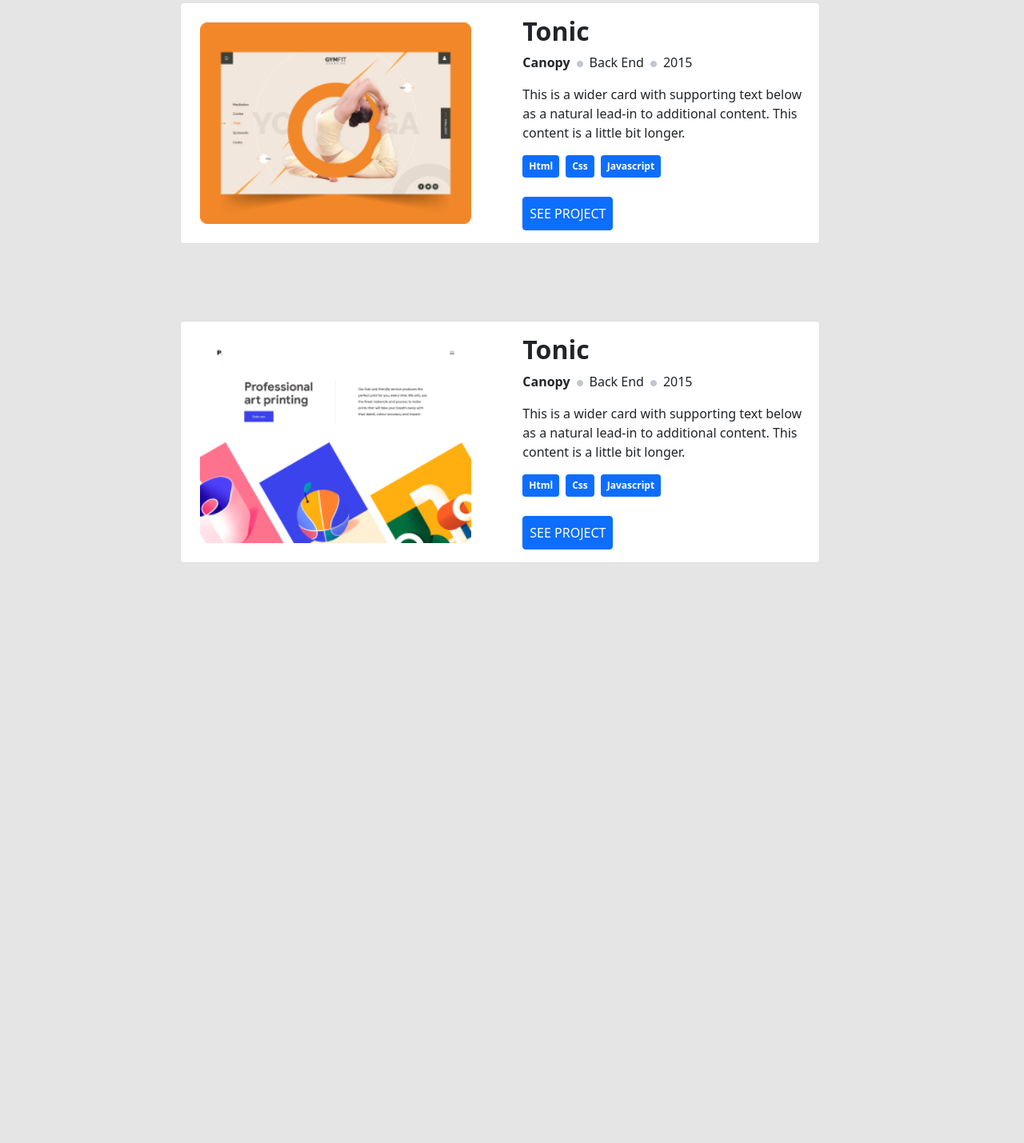
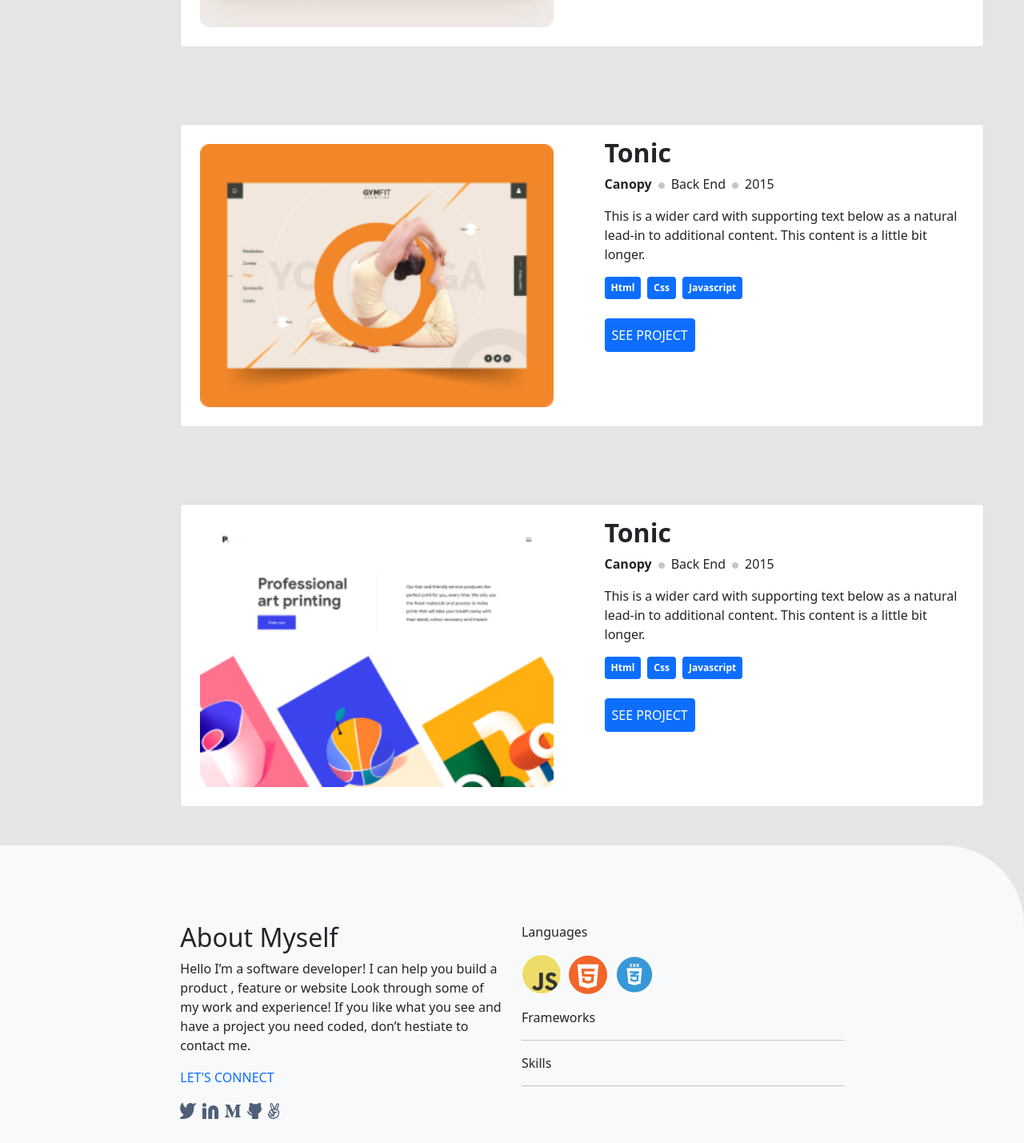
Before and after one commit to Juank628/portfolio_bootstrap, a plain HTML site: page index.html in a window 1280 px wide. Shown: the part 1371-2800 px from the top of the page at 80% size. Before the commit the page ends 2091 px from the top, so only its background shows below. Drawn offline with nearby package versions, Linux system fonts and the light colour scheme.

Commit message:
about section finished

```diff
--- a/index.html
+++ b/index.html
@@ -10,7 +10,7 @@
       integrity="sha384-EVSTQN3/azprG1Anm3QDgpJLIm9Nao0Yz1ztcQTwFspd3yD65VohhpuuCOmLASjC"
       crossorigin="anonymous"
     />
-    <link rel="stylesheet" href="styles.css">
+    <link rel="stylesheet" href="styles.css" />
     <title>Document</title>
   </head>
   <body>
@@ -47,7 +47,9 @@
     </header>
     <main>
       <section class="container-fluid pt-5 bg-light">
-        <h1 class="col-4 mt-5 pt-5 fw-bold offset-md-2">I'm Alexandra Glad to see you</h1>
+        <h1 class="col-4 mt-5 pt-5 fw-bold offset-md-2">
+          I'm Alexandra Glad to see you
+        </h1>
         <p class="col-8 offset-md-2">
           I’m a software developer! I can help you build a product , feature or
           website Look through some of my work and experience! If you like what
@@ -76,24 +78,42 @@
 
       <!-- Card One-->
       <section class="container offset-md-2 mt-5 pt-5">
-        <div class="card mb-3 rounded-3" style="max-width: 800px">
+        <div class="card mb-3 rounded-3" style="max-width: 90%">
           <div class="row">
             <div class="col-md-6">
-              <img src="./img/mobile_Snapshoot_1.png" class="rounded-start p-4 w-100" alt="...">
+              <img
+                src="./img/mobile_Snapshoot_1.png"
+                class="rounded-start p-4 w-100"
+                alt="..."
+              />
             </div>
             <div class="col-md-6">
               <div class="card-body">
                 <h5 class="card-title fw-bolder fs-2">Tonic</h5>
                 <ul class="d-flex list-unstyled">
                   <li class="fw-bold me-2">Canopy</li>
-                  <li class="me-2"><img class="me-2" src="./img/Counter.png" alt="">Back End</li>
-                  <li class="me-2"><img class="me-2" src="./img/Counter.png" alt="">2015</li>
+                  <li class="me-2">
+                    <img class="me-2" src="./img/Counter.png" alt="" />Back End
+                  </li>
+                  <li class="me-2">
+                    <img class="me-2" src="./img/Counter.png" alt="" />2015
+                  </li>
                 </ul>
-                <p class="card-text">This is a wider card with supporting text below as a natural lead-in to additional content. This content is a little bit longer.</p>
+                <p class="card-text">
+                  This is a wider card with supporting text below as a natural
+                  lead-in to additional content. This content is a little bit
+                  longer.
+                </p>
                 <ul class="d-flex list-unstyled">
-                  <li class="me-2"><h3 class="badge bg-primary p-2">Html</h3></li>
-                  <li class="me-2"><h3 class="badge bg-primary p-2">Css</h3></li>
-                  <li class="me-2"><h3 class="badge bg-primary p-2">Javascript</h3></li>
+                  <li class="me-2">
+                    <h3 class="badge bg-primary p-2">Html</h3>
+                  </li>
+                  <li class="me-2">
+                    <h3 class="badge bg-primary p-2">Css</h3>
+                  </li>
+                  <li class="me-2">
+                    <h3 class="badge bg-primary p-2">Javascript</h3>
+                  </li>
                 </ul>
                 <button class="btn btn-primary p-2">SEE PROJECT</button>
               </div>
@@ -104,24 +124,42 @@
 
       <!-- Card Two-->
       <section class="container offset-md-2 mt-5 pt-5">
-        <div class="card mb-3 rounded-3" style="max-width: 800px">
+        <div class="card mb-3 rounded-3" style="max-width: 90%">
           <div class="row">
             <div class="col-md-6">
-              <img src="./img/mobile_Snapshoot_Portfolio_2.png" class="rounded-start p-4 w-100" alt="...">
+              <img
+                src="./img/mobile_Snapshoot_Portfolio_2.png"
+                class="rounded-start p-4 w-100"
+                alt="..."
+              />
             </div>
             <div class="col-md-6">
               <div class="card-body">
                 <h5 class="card-title fw-bolder fs-2">Tonic</h5>
                 <ul class="d-flex list-unstyled">
                   <li class="fw-bold me-2">Canopy</li>
-                  <li class="me-2"><img class="me-2" src="./img/Counter.png" alt="">Back End</li>
-                  <li class="me-2"><img class="me-2" src="./img/Counter.png" alt="">2015</li>
+                  <li class="me-2">
+                    <img class="me-2" src="./img/Counter.png" alt="" />Back End
+                  </li>
+                  <li class="me-2">
+                    <img class="me-2" src="./img/Counter.png" alt="" />2015
+                  </li>
                 </ul>
-                <p class="card-text">This is a wider card with supporting text below as a natural lead-in to additional content. This content is a little bit longer.</p>
+                <p class="card-text">
+                  This is a wider card with supporting text below as a natural
+                  lead-in to additional content. This content is a little bit
+                  longer.
+                </p>
                 <ul class="d-flex list-unstyled">
-                  <li class="me-2"><h3 class="badge bg-primary p-2">Html</h3></li>
-                  <li class="me-2"><h3 class="badge bg-primary p-2">Css</h3></li>
-                  <li class="me-2"><h3 class="badge bg-primary p-2">Javascript</h3></li>
+                  <li class="me-2">
+                    <h3 class="badge bg-primary p-2">Html</h3>
+                  </li>
+                  <li class="me-2">
+                    <h3 class="badge bg-primary p-2">Css</h3>
+                  </li>
+                  <li class="me-2">
+                    <h3 class="badge bg-primary p-2">Javascript</h3>
+                  </li>
                 </ul>
                 <button class="btn btn-primary p-2">SEE PROJECT</button>
               </div>
@@ -132,24 +170,42 @@
 
       <!-- Card Three-->
       <section class="container offset-md-2 mt-5 pt-5">
-              <div class="card mb-3 rounded-3" style="max-width: 800px">
+        <div class="card mb-3 rounded-3" style="max-width: 90%">
           <div class="row">
             <div class="col-md-6">
-                    <img src="./img/mobile_Snapshoot_Portfolio_3.png" class="rounded-start p-4 w-100" alt="...">
+              <img
+                src="./img/mobile_Snapshoot_Portfolio_3.png"
+                class="rounded-start p-4 w-100"
+                alt="..."
+              />
             </div>
             <div class="col-md-6">
               <div class="card-body">
                 <h5 class="card-title fw-bolder fs-2">Tonic</h5>
                 <ul class="d-flex list-unstyled">
                   <li class="fw-bold me-2">Canopy</li>
-                        <li class="me-2"><img class="me-2" src="./img/Counter.png" alt="">Back End</li>
-                        <li class="me-2"><img class="me-2" src="./img/Counter.png" alt="">2015</li>
+                  <li class="me-2">
+                    <img class="me-2" src="./img/Counter.png" alt="" />Back End
+                  </li>
+                  <li class="me-2">
+                    <img class="me-2" src="./img/Counter.png" alt="" />2015
+                  </li>
                 </ul>
-                      <p class="card-text">This is a wider card with supporting text below as a natural lead-in to additional content. This content is a little bit longer.</p>
+                <p class="card-text">
+                  This is a wider card with supporting text below as a natural
+                  lead-in to additional content. This content is a little bit
+                  longer.
+                </p>
                 <ul class="d-flex list-unstyled">
-                        <li class="me-2"><h3 class="badge bg-primary p-2">Html</h3></li>
-                        <li class="me-2"><h3 class="badge bg-primary p-2">Css</h3></li>
-                        <li class="me-2"><h3 class="badge bg-primary p-2">Javascript</h3></li>
+                  <li class="me-2">
+                    <h3 class="badge bg-primary p-2">Html</h3>
+                  </li>
+                  <li class="me-2">
+                    <h3 class="badge bg-primary p-2">Css</h3>
+                  </li>
+                  <li class="me-2">
+                    <h3 class="badge bg-primary p-2">Javascript</h3>
+                  </li>
                 </ul>
                 <button class="btn btn-primary p-2">SEE PROJECT</button>
               </div>
@@ -160,27 +216,92 @@
 
       <!-- Card Four-->
       <section class="container offset-md-2 mt-5 pt-5">
-        <div class="card mb-3 rounded-3" style="max-width: 800px">
+        <div class="card mb-3 rounded-3" style="max-width: 90%">
           <div class="row">
             <div class="col-md-6">
-              <img src="./img/mobile_Snapshoot_ Portfolio_4.png" class="rounded-start p-4 w-100" alt="...">
+              <img
+                src="./img/mobile_Snapshoot_ Portfolio_4.png"
+                class="rounded-start p-4 w-100"
+                alt="..."
+              />
             </div>
             <div class="col-md-6">
               <div class="card-body">
                 <h5 class="card-title fw-bolder fs-2">Tonic</h5>
                 <ul class="d-flex list-unstyled">
                   <li class="fw-bold me-2">Canopy</li>
-                  <li class="me-2"><img class="me-2" src="./img/Counter.png" alt="">Back End</li>
-                  <li class="me-2"><img class="me-2" src="./img/Counter.png" alt="">2015</li>
+                  <li class="me-2">
+                    <img class="me-2" src="./img/Counter.png" alt="" />Back End
+                  </li>
+                  <li class="me-2">
+                    <img class="me-2" src="./img/Counter.png" alt="" />2015
+                  </li>
                 </ul>
-                <p class="card-text">This is a wider card with supporting text below as a natural lead-in to additional content. This content is a little bit longer.</p>
+                <p class="card-text">
+                  This is a wider card with supporting text below as a natural
+                  lead-in to additional content. This content is a little bit
+                  longer.
+                </p>
                 <ul class="d-flex list-unstyled">
-                  <li class="me-2"><h3 class="badge bg-primary p-2">Html</h3></li>
-                  <li class="me-2"><h3 class="badge bg-primary p-2">Css</h3></li>
-                  <li class="me-2"><h3 class="badge bg-primary p-2">Javascript</h3></li>
+                  <li class="me-2">
+                    <h3 class="badge bg-primary p-2">Html</h3>
+                  </li>
+                  <li class="me-2">
+                    <h3 class="badge bg-primary p-2">Css</h3>
+                  </li>
+                  <li class="me-2">
+                    <h3 class="badge bg-primary p-2">Javascript</h3>
+                  </li>
                 </ul>
                 <button class="btn btn-primary p-2">SEE PROJECT</button>
               </div>
+            </div>
+          </div>
+        </div>
+      </section>
+
+      <section class="container-fluid bg-light mt-5 pb-5 about-container">
+        <div class="row pt-5">
+        <div class="col-4 offset-md-2 mt-5">
+          <h2>About Myself</h2>
+          <p>
+            Hello I’m a software developer! I can help you build a product ,
+            feature or website Look through some of my work and experience! If
+            you like what you see and have a project you need coded, don’t
+            hestiate to contact me.
+          </p>
+          <a class="text-decoration-none" href="#">LET'S CONNECT</a>
+          <ul class="list-unstyled d-flex mt-3 pb-5">
+            <li class="me-2">
+              <a href=""> <img src="./img/twitter.svg" alt="" /> </a>
+            </li>
+            <li class="me-2">
+              <a href=""> <img src="./img/Linkedin.svg" alt="" /> </a>
+            </li>
+            <li class="me-2">
+              <a href=""> <img src="./img/medium.svg" alt="" /> </a>
+            </li>
+            <li class="me-2">
+              <a href=""> <img src="./img/github.svg" alt="" /> </a>
+            </li>
+            <li class="me-2">
+              <a href=""> <img src="./img/angellist.svg" alt="" /> </a>
+            </li>
+          </ul>
+          <button class="btn btn-primary p-2">Get My Resume</button>
+        </div>
+        <div class="col-4 mt-5">
+            <div>
+                <p>Languages</p>
+                <ul class="list-unstyled d-flex">
+                    <li class="me-2"><img src="./img/javascript_circle.png" alt=""></li>
+                    <li class="me-2"><img src="./img/html_circle.png" alt=""></li>
+                    <li class="me-2"><img src="./img/css_circle.png" alt=""></li>
+                </ul>
+                <p>Frameworks</p>
+                <hr>
+                <p>Skills</p>
+                <hr>
             </div>
         </div>
     </div>
--- a/styles.css
+++ b/styles.css
@@ -5,3 +5,7 @@ body {
 header {
     background-color: white;
 }
+
+.about-container {
+    border-radius: 0 100px 0 0;
+}
```
Also changed, not shown: img/css_circle.png (added), img/html_circle.png (added), img/javascript_circle.png (added). Lines whose indentation alone changed are shown as unchanged.
